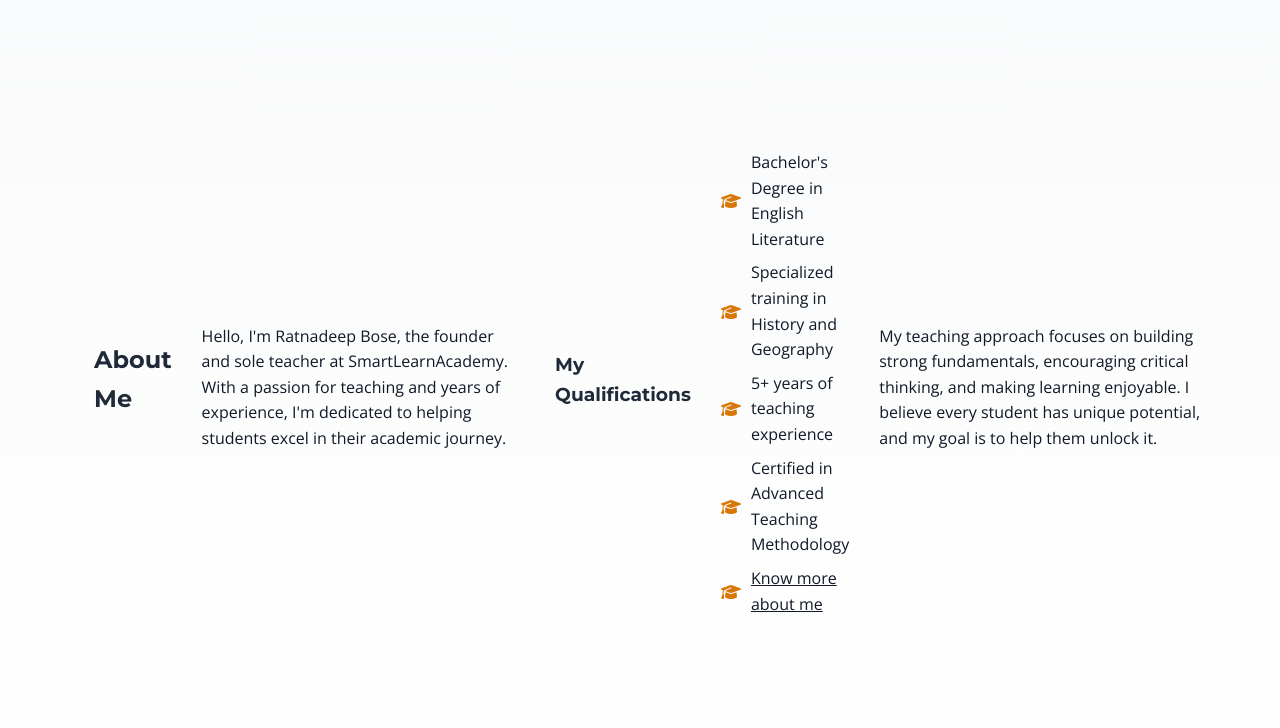
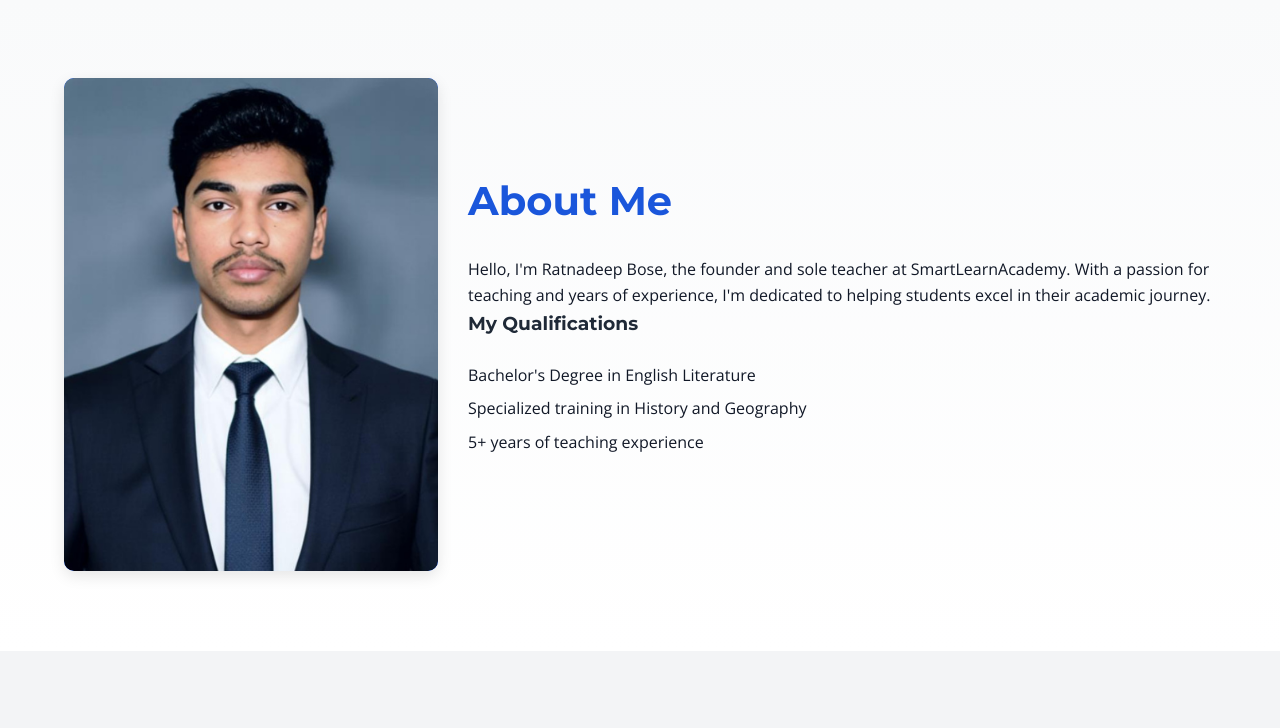
Before and after one commit to RatnadeepBose/smartlearn-website, a plain HTML site: page index.html in a window 1280 px wide. Shown: the part 720-1448 px from the top of the page. Drawn offline with nearby package versions, Linux system fonts and the light colour scheme.

Commit message:
Update index.html

```diff
--- a/index.html
+++ b/index.html
@@ -664,26 +664,19 @@
     <div class="container about-container" style="display: flex; align-items: center; gap: 30px;">
         <!-- Teacher Image -->
         <div class="teacher-img" style="flex:1;">
-            <img src="https://raw.githubusercontent.com/RatnadeepBose/smartlearn-website/refs/heads/main/images/ratnadeep.png" alt="Ratnadeep Bose">
+            <img src="https://github.com/RatnadeepBose/smartlearn-website/blob/main/images/ratnadeep.png?raw=true" alt="Ratnadeep Bose" class="teacher-photo" style="width:100%; height:auto; border-radius:10px; object-fit:cover; box-shadow: 0 5px 15px rgba(0,0,0,0.1);">
         </div>
+
+        <!-- About Content -->
+        <div class="about-content" style="flex:2;">
             <h2>About Me</h2>
             <p>Hello, I'm Ratnadeep Bose, the founder and sole teacher at SmartLearnAcademy. With a passion for teaching and years of experience, I'm dedicated to helping students excel in their academic journey.</p>
-
             <h3>My Qualifications</h3>
             <ul class="qualifications">
-                    <li><i class="fas fa-graduation-cap"></i> Bachelor's Degree in English Literature</li>
-                    <li><i class="fas fa-graduation-cap"></i> Specialized training in History and Geography</li>
-                    <li><i class="fas fa-graduation-cap"></i> 5+ years of teaching experience</li>
-                    <li><i class="fas fa-graduation-cap"></i> Certified in Advanced Teaching Methodology</li>
-                    <li>
-                        <i class="fas fa-graduation-cap"></i>
-                        <a href="https://ratnadeepbose.github.io/profile/" target="_blank" style="color: inherit; text-decoration: underline;">
-                            Know more about me
-                        </a>
-                    </li>
+                <li>Bachelor's Degree in English Literature</li>
+                <li>Specialized training in History and Geography</li>
+                <li>5+ years of teaching experience</li>
             </ul>
-
-                <p>My teaching approach focuses on building strong fundamentals, encouraging critical thinking, and making learning enjoyable. I believe every student has unique potential, and my goal is to help them unlock it.</p>
         </div>
     </div>
 </section>
```
Lines whose indentation alone changed are shown as unchanged.
